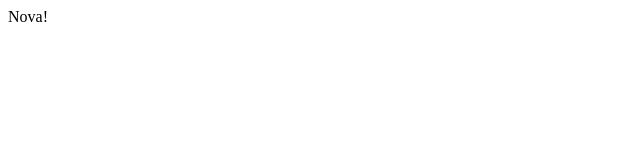
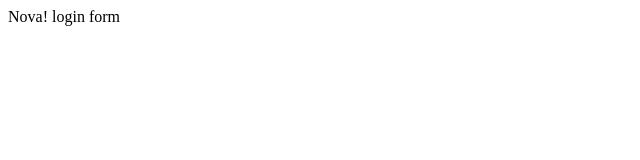
Before and after one commit to LittleBarbs/tmtut, a plain HTML site: page index.html in a window 1280 px wide. Shown: the full height of the page, 0-640 px from the left. Drawn offline with Linux system fonts and the light colour scheme.

Commit message:
login_form

```diff
--- /dev/null
+++ b/dr2/nova2.js
@@ -0,0 +1 @@
+console.log("1")
--- a/index.html
+++ b/index.html
@@ -6,5 +6,6 @@
   </head>
   <body>
     Nova!
+    login form
   </body>
 </html>
```
Also changed, not shown: login.html (added, +1 -0 lines), log.txt (added).
